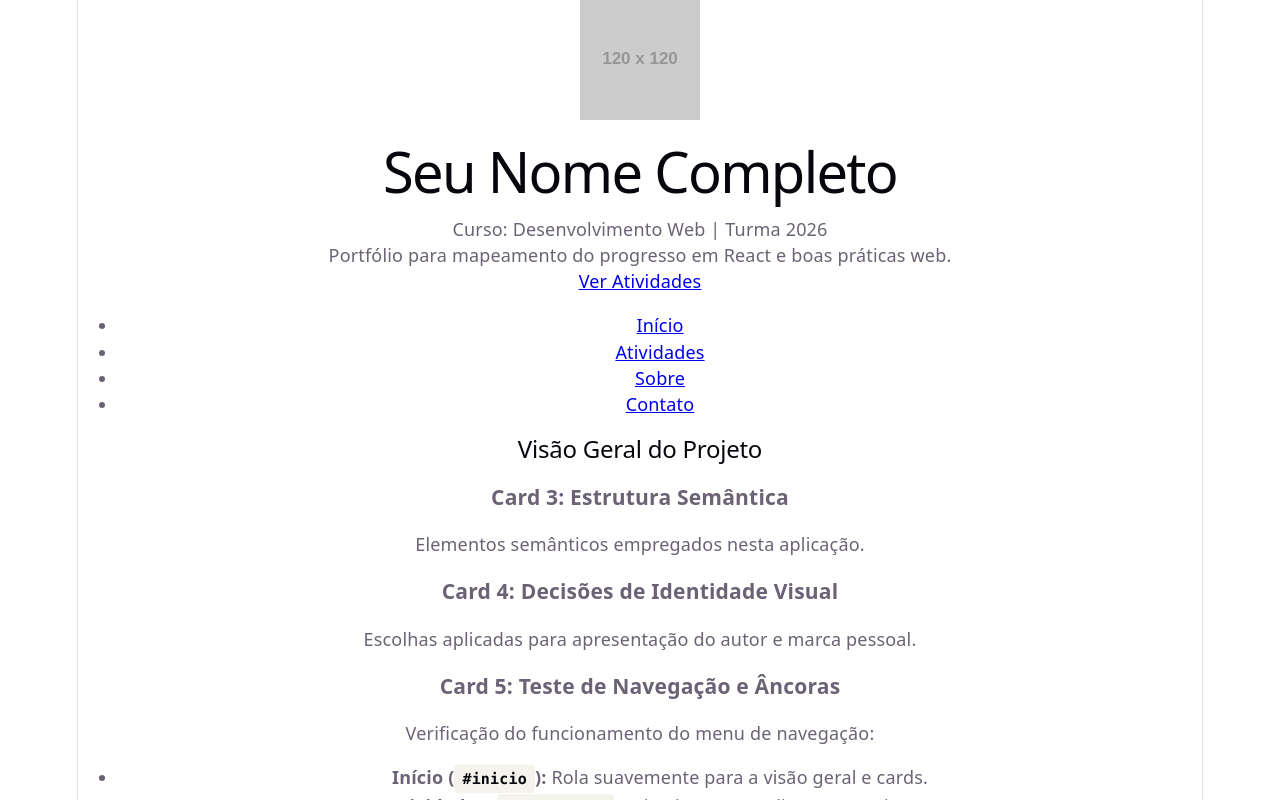
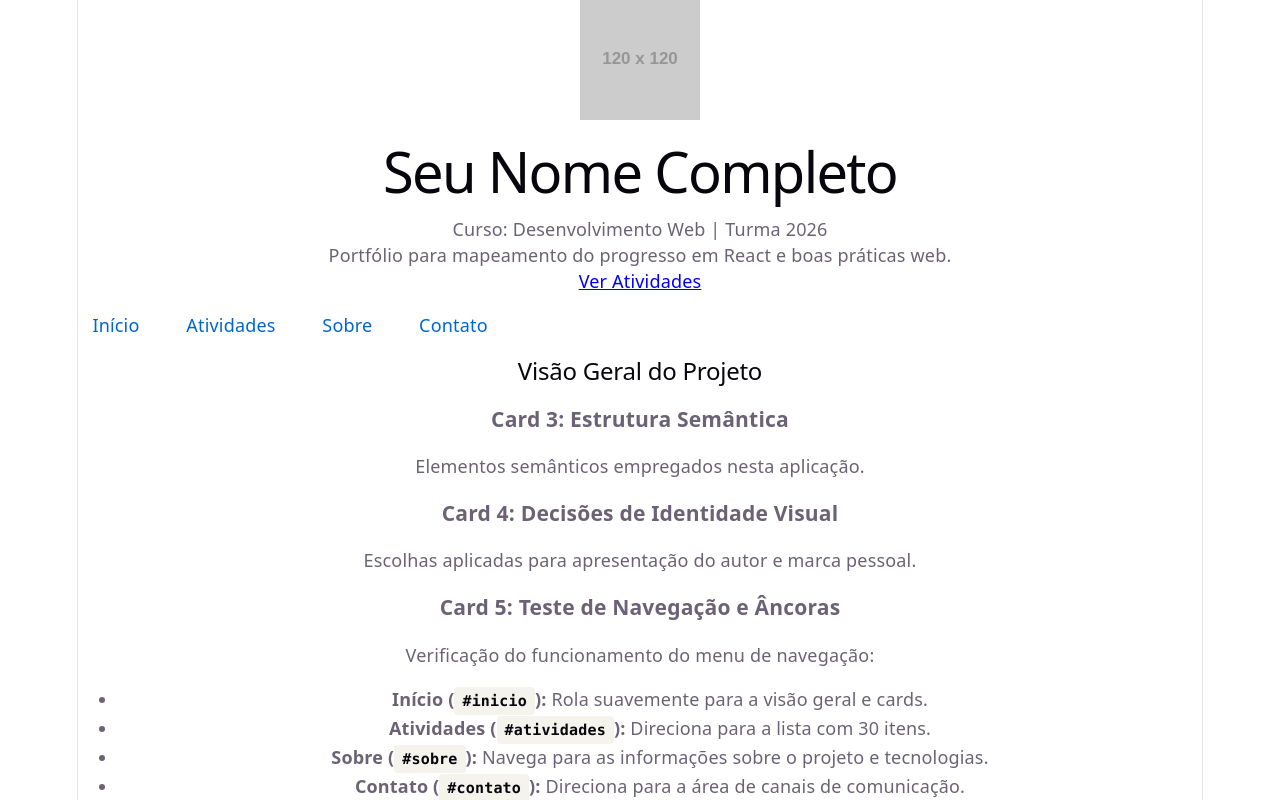
Before and after one commit to juliagaglianone/react-learning, a React (Vite) app: page / in a window 1280 px wide. Shown: the top 800 px of the page. Built offline with nearby package versions, Linux system fonts and the light colour scheme.

Commit message:
feat: implementar menu de navegacao

```diff
--- a/src/App.css
+++ b/src/App.css
@@ -0,0 +1,32 @@
+/* Rolagem suave para navegação por âncoras */
+html {
+  scroll-behavior: smooth;
+}
+
+/* Estilização do Menu de Navegação */
+.navbar ul {
+  display: flex;
+  gap: 1rem;
+  list-style: none;
+  padding: 0;
+}
+
+.navbar a {
+  text-decoration: none;
+  color: #0066cc;
+  padding: 0.4rem 0.8rem;
+  border-radius: 4px;
+  transition: background-color 0.2s, color 0.2s;
+}
+
+.navbar a:hover {
+  background-color: #f0f0f0;
+}
+
+/* Indicador visual de FOCO para acessibilidade (tecla Tab) */
+.navbar a:focus,
+.btn-primary:focus {
+  outline: 3px solid #ff9900;
+  outline-offset: 2px;
+  background-color: #e6f0ff;
+}
```
